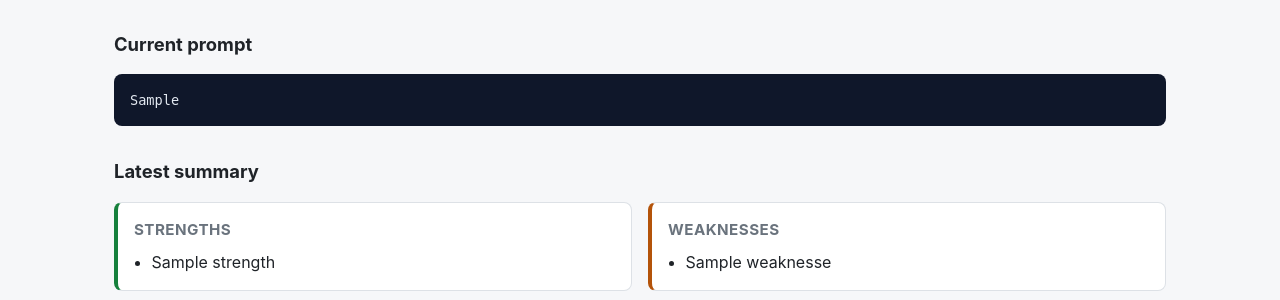
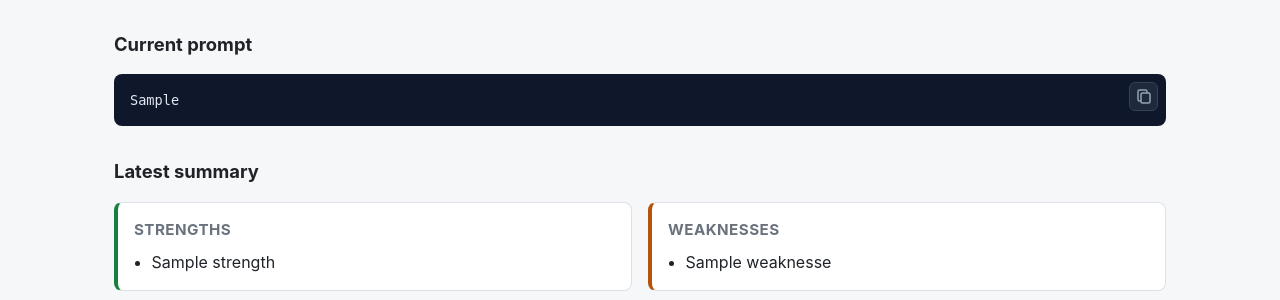
Before and after one commit to tsvetan-bondzhov/prompt-optimizer, a FastAPI app: template app/web/templates/prompt_detail.html in a window 1280 px wide. Shown: the part 274-574 px from the top of the page. Run offline with FastAPI, Linux system fonts and the light colour scheme; the template is opened without the code that fills it: most values are stand-ins (such as "Sample title", 1, 10 or a date in 2020); parts of the project's set-up code (start-up, migrations or seed data) failed here and were passed over.

Commit message:
Add a copy-to-clipboard button to the current prompt container
Icon button in the upper-right corner of the Current prompt block on the
prompt profile page; copies the text and flashes a checkmark.

Co-Authored-By: Claude Fable 5 <noreply@anthropic.com>

```diff
--- a/app/web/static/styles.css
+++ b/app/web/static/styles.css
@@ -110,6 +110,27 @@ pre.prompt {
   font-size: 0.85rem;
 }
 pre.prompt.small { max-height: 140px; overflow-y: auto; font-size: 0.78rem; }
+
+.copy-wrap { position: relative; }
+.copy-wrap pre.prompt { margin: 0; }
+.copy-btn {
+  position: absolute;
+  top: 0.5rem;
+  right: 0.5rem;
+  display: inline-flex;
+  align-items: center;
+  justify-content: center;
+  width: 1.8rem;
+  height: 1.8rem;
+  padding: 0;
+  border: 1px solid #334155;
+  border-radius: 6px;
+  background: #1e293b;
+  color: #94a3b8;
+  cursor: pointer;
+}
+.copy-btn:hover { color: #e2e8f0; border-color: #64748b; }
+.copy-btn.copied { color: #86efac; border-color: #16803c; }
 pre.prompt.diff { color: #e2e8f0; }
 pre.prompt.diff span { display: inline-block; width: 100%; }
 pre.prompt.diff .diff-add { color: #86efac; background: rgba(34, 197, 94, 0.15); }
--- a/app/web/templates/prompt_detail.html
+++ b/app/web/templates/prompt_detail.html
@@ -34,7 +34,17 @@
 
 <section>
   <h2>Current prompt</h2>
-  <pre class="prompt">{{ prompt.current_prompt }}</pre>
+  <div class="copy-wrap">
+    <button type="button" class="copy-btn" id="copy-current-prompt"
+            title="Copy to clipboard" aria-label="Copy prompt to clipboard">
+      <svg width="16" height="16" viewBox="0 0 16 16" fill="none" aria-hidden="true">
+        <rect x="5" y="5" width="9" height="10" rx="1.5" stroke="currentColor" stroke-width="1.5"/>
+        <path d="M11 5V3.5A1.5 1.5 0 0 0 9.5 2h-6A1.5 1.5 0 0 0 2 3.5v8A1.5 1.5 0 0 0 3.5 13H5"
+              stroke="currentColor" stroke-width="1.5"/>
+      </svg>
+    </button>
+    <pre class="prompt" id="current-prompt-text">{{ prompt.current_prompt }}</pre>
+  </div>
 </section>
 
 {% if prompt.strengths or prompt.weaknesses or prompt.reasoning %}
@@ -93,3 +103,24 @@
   {% else %}<p class="muted">No runs yet for this prompt.</p>{% endif %}
 </section>
 {% endblock %}
+{% block scripts %}
+<script>
+  (function () {
+    "use strict";
+    var btn = document.getElementById("copy-current-prompt");
+    var pre = document.getElementById("current-prompt-text");
+    if (!btn || !pre || !navigator.clipboard) return;
+    var icon = btn.innerHTML;
+    btn.addEventListener("click", function () {
+      navigator.clipboard.writeText(pre.textContent).then(function () {
+        btn.classList.add("copied");
+        btn.innerHTML = "&#10003;";
+        setTimeout(function () {
+          btn.classList.remove("copied");
+          btn.innerHTML = icon;
+        }, 1500);
+      });
+    });
+  })();
+</script>
+{% endblock %}
```
